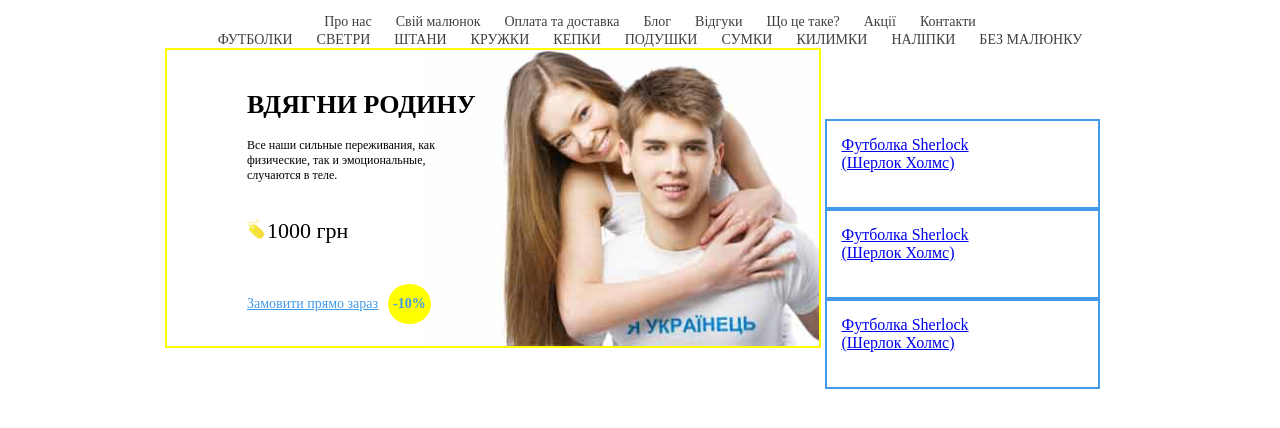
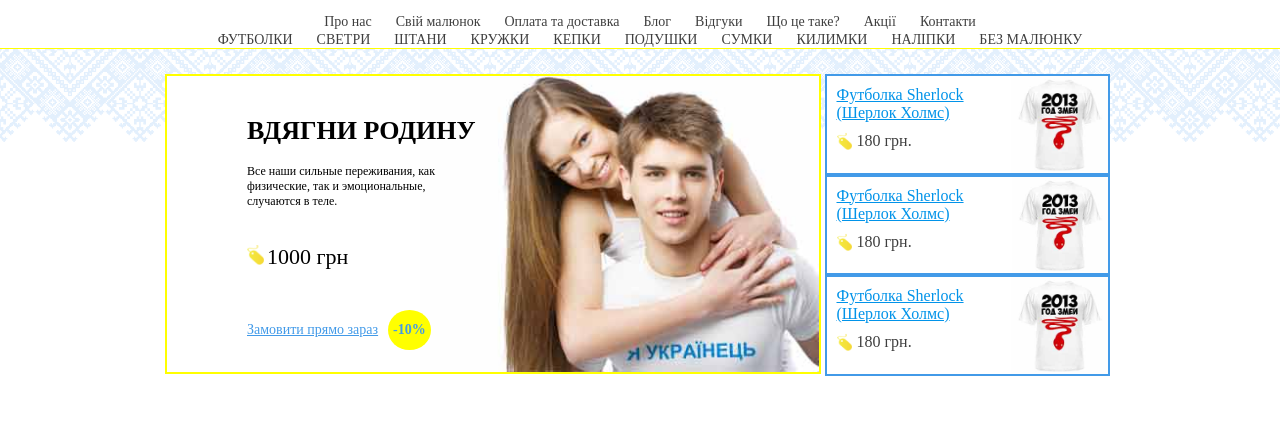
Before and after one commit to otkrivashkin/futbolki, a website: page app/index.html in a window 1280 px wide. Shown: the part 186-614 px from the top of the page. Drawn offline with Linux system fonts and the light colour scheme.

Commit message:
slider in progress...

```diff
--- a/app/sass/main.scss
+++ b/app/sass/main.scss
@@ -224,7 +224,13 @@ nav {
 }
 
 .slider-block {
+	border-top: 1px solid yellow;
+	height: 138px;
 	display: block;
+	background: url("../img/tracery-large.png") no-repeat 0 0;
+	background-size: contain;
+		.container {
+			margin-top: 25px;
 			.slider {
 				overflow: hidden;
 				display: inline-block;
@@ -232,7 +238,7 @@ nav {
 				width: 69%;
 				border: 2px solid yellow;
 				padding: 40px 250px 0 80px;
-		background: url("../img/fg-medium.jpg") no-repeat right;
+				background: white url("../img/fg-medium.jpg") no-repeat right;
 				background-size: contain;
 				h1 {
 					display: block;
@@ -273,20 +279,35 @@ nav {
 			}
 			.rec {
 				display: inline-block;
-		width: 29%;
+				width: 30%;
+				vertical-align: top;
 				ul {
-			height: 300px;
+					height: 335px;
 					li {
 						border: 2px solid #429ae8;
 						list-style: none;
 						height: 30%;
-				padding: 15px;
+						padding: 10px;
+						background: white url("../img/t-shirts/t-shirt-2.jpg") no-repeat right 0;
+						background-size: contain;
 						a {
+							color: #0193e9;
 							span {
 								display: block;
+								margin-bottom: 10px;
+							}
+							&:after {
+								content: "180 грн.";
+								display: inline-block;
+								background: url("../img/icon-sticker.png") no-repeat 0 0;
+								background-size: contain;
+								padding-left: 20px;
+								text-decoration: none;
+								color: #3F3F3F;
 							}
 						}
 					}
 				}
 			}
 		}
+}
```
Also changed, not shown: app/css/main.css. Lines whose indentation alone changed are shown as unchanged.
